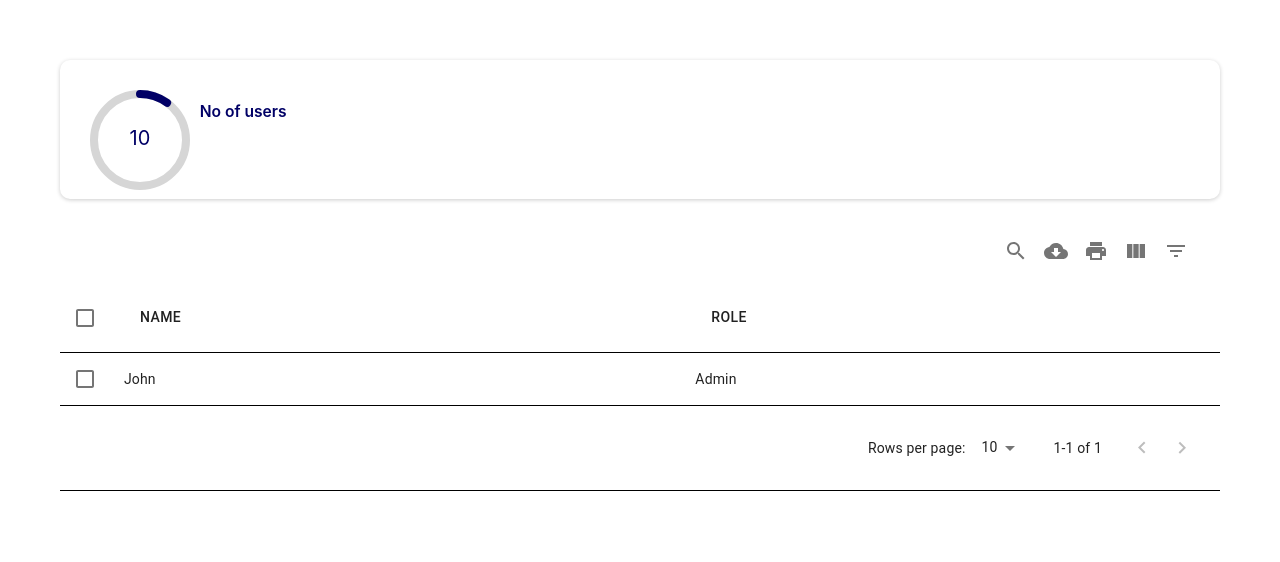
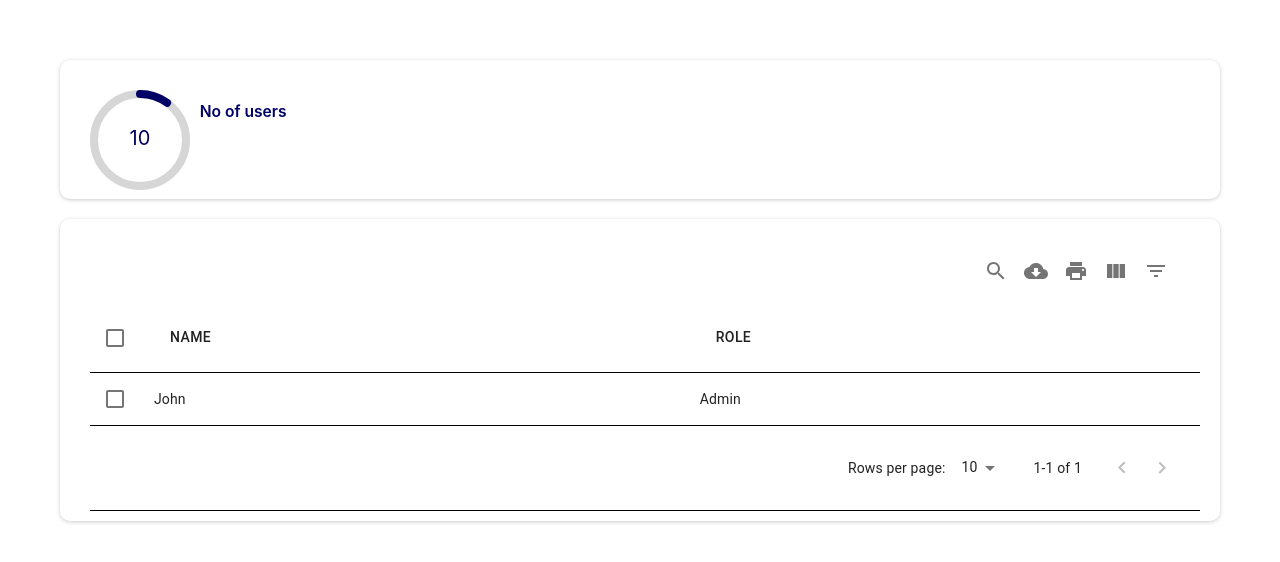
Before and after one commit to iamAbayomi/design-system, a React (Create React App) app: page / in a window 1280 px wide. Shown: the top 562 px of the page. Built offline with nearby package versions, Linux system fonts and the light colour scheme.

Commit message:
feature: added class to product

```diff
--- a/src/components/Table/Table.tsx
+++ b/src/components/Table/Table.tsx
@@ -19,7 +19,7 @@ const Table: React.FC<props> = (props) => {
     })
 
     return(
-        <div>
+        <div className="card-white">
             <ThemeProvider theme={getMuiTheme()}    >
                 <MUIDataTable
                     columns={props.tableColums}
```
